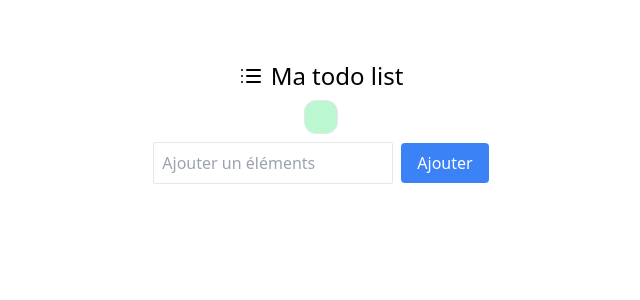
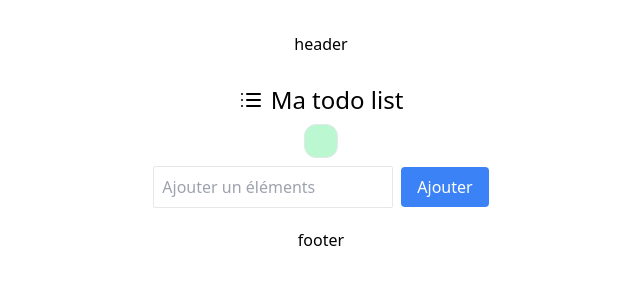
Before and after one commit to pixhelp/todoApp, a React (Vite) app: page / in a window 1280 px wide. Shown: the top 300 px of the page, without its empty margins (319-959 px from the left). Built offline with nearby package versions, Linux system fonts and the light colour scheme.

Commit message:
create header footer

```diff
--- a/src/App.tsx
+++ b/src/App.tsx
@@ -1,11 +1,15 @@
 import './App.css'
-import Main from './assets/components/main/Main'
+import Header from './components/Header/Header';
+import Main from './components/main/Main';
+import Footer from './components/Footer/Footer';
 
 function App() {
 
   return (
     <>
+      <Header></Header>
       <Main></Main>
+      <Footer></Footer>
     </>
   )
 }
--- /dev/null
+++ b/src/components/Footer/Footer.tsx
@@ -0,0 +1,7 @@
+const Footer = () => {
+    return (
+        <div>footer</div>
+    )
+}
+
+export default Footer;
--- /dev/null
+++ b/src/components/Header/Header.tsx
@@ -0,0 +1,7 @@
+const Header = () => {
+    return (
+        <div>header</div>
+    )
+}
+
+export default Header;
```
Also changed, not shown: src/components/main/Main.tsx (renamed from src/assets/components/main/Main.tsx).
